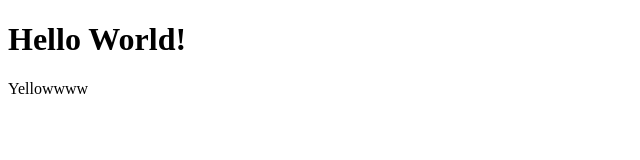
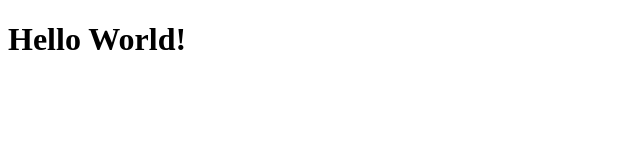
Before and after one commit to michellrodriguez08/zebra, a plain HTML site: page index.html in a window 1280 px wide. Shown: the full height of the page, 0-640 px from the left. Drawn offline with Linux system fonts and the light colour scheme.

Commit message:
Revert "Added paragraphs"
This reverts commit 460579e84aeb349419c36c01257c866a11b97626.

```diff
--- a/index.html
+++ b/index.html
@@ -9,7 +9,6 @@
 </head>
 <body>
 <h1>Hello World!</h1>
-    <p>Yellowwww</p>
 
 </body>
 </html>
```
